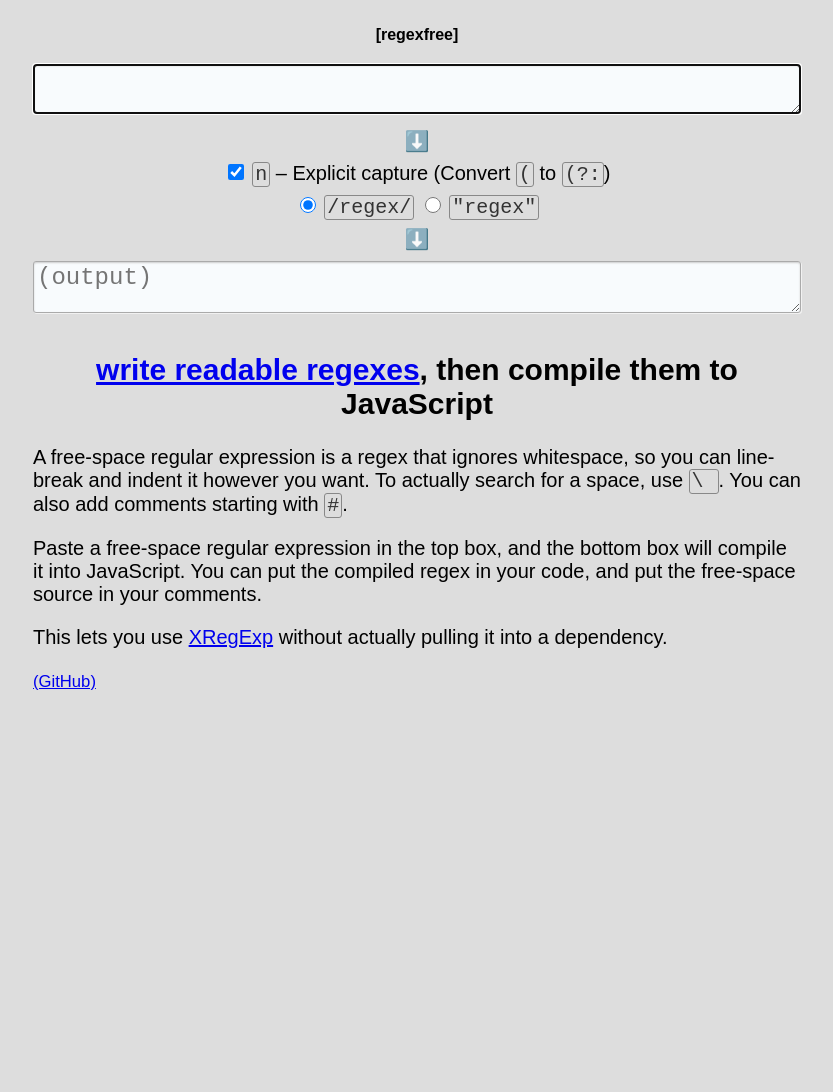
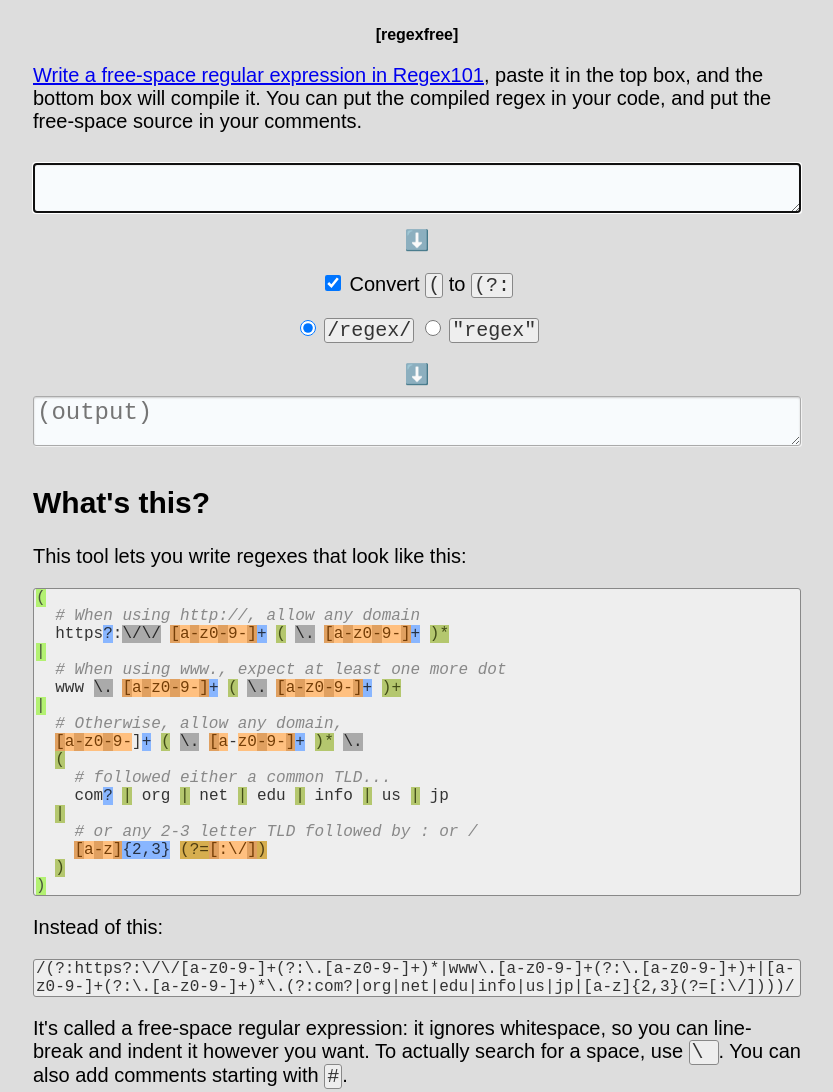
Before and after one commit to Zarel/regexfree, a website: page index.html in a window 1280 px wide. Shown: the top 1092 px of the page, without its empty margins (223-1056 px from the left). Before the commit the page ends 800 px from the top, so only its background shows below. Drawn offline with Linux system fonts and the light colour scheme.

Commit message:
Add example
People will understand much more quickly with an example, I think.

```diff
--- a/index.html
+++ b/index.html
@@ -8,7 +8,7 @@ html, body {
 	margin: 0;
 	padding: 0;
 }
-html, button {
+html {
 	font: 15pt sans-serif;
 	color: black;
 	background: #DDD;
@@ -47,7 +47,7 @@ input[type=checkbox], input[type=radio] {
 .form p {
   margin: 0.4em 0;
 }
-.body p {
+.body {
   text-align: left;
 }
 h1 {
@@ -57,35 +57,75 @@ code {
   border: 1px solid #888;
   border-radius: 3px;
   padding: 0 2px;
+  background: #EEE;
   color: #333;
 }
+.hl { display: block; font-size: 12pt; }
+.hl .comment { background: none; color: #888; font-style: italic; }
+.hl .paren1 { background: #b3f172; color: #48543b; }
+.hl .paren2 { background: #b4c76e; color: #414c17; }
+.hl .literal { background: #aaa; color: #282828; }
+.hl .quantifier { background: #89b6ff; color: #263142; }
+.hl .lookahead { background: #d6ae4f; color: #4e3c11; }
+.hl .set-content { background: #ffc080; color: #753e07; }
+.hl .set-token { background: #e0a060; color: #753e07; }
 </style>
 
 <div class="outer"><div class="main">
   <h1>[regexfree]</h1>
-  <div class="form">
-    <textarea id="input" autofocus></textarea>
+  <div class="body">
+    <p>
+      <a href="https://regex101.com/?flags=gmx" target="_blank">Write a free-space regular expression in Regex101</a>, paste it in the top box, and the bottom box will compile it. You can put the compiled regex in your code, and put the free-space source in your comments.
+    </p>
+  </div>
+  <textarea id="input" autofocus></textarea>
+  <div class="options">
     ⬇️
     <p>
-      <label><input type="checkbox" id="nflag" checked /> <code>n</code> – Explicit capture (Convert <code>(</code> to <code>(?:</code>)</label>
+      <label><input type="checkbox" id="nflag" checked /> Convert <code>(</code> to <code>(?:</code></label>
     </p>
     <p>
       <label><input type="radio" name="outtype" value="literal" id="literalout" checked /> <code>/regex/</code></label>
       <label><input type="radio" name="outtype" value="string" id="stringout" /> <code>"regex"</code></label>
     </p>
     ⬇️
-    <textarea id="output" readonly placeholder="(output)"></textarea>
   </div>
+  <textarea id="output" readonly placeholder="(output)"></textarea>
   <div class="body">
-    <h2><a href="https://regex101.com/?flags=gmx" target="_blank">write readable regexes</a>, then compile them to JavaScript</h2>
+    <h2>What's this?</h2>
     <p>
-      A free-space regular expression is a regex that ignores whitespace, so you can line-break and indent it however you want. To actually search for a space, use <code>\&nbsp;</code>. You can also add comments starting with <code>#</code>.
+      This tool lets you write regexes that look like this:
+    </p>
+    <p><code class="hl">
+      <span class="paren1">(</span><br />
+      &nbsp; <span class="comment"># When using http://, allow any domain</span><br />
+      &nbsp; https<span class="quantifier">?</span>:<span class="literal">\/\/</span> <span class="set-bracket set-token">[</span><span class="set-content">a</span><span class="set-token">-</span><span class="set-content">z0</span><span class="set-token">-</span><span class="set-content">9-</span><span class="set-token">]</span><span class="quantifier">+</span> <span class="paren2">(</span> <span class="literal">\.</span> <span class="set-bracket set-token">[</span><span class="set-content">a</span><span class="set-token">-</span><span class="set-content">z0</span><span class="set-token">-</span><span class="set-content">9-</span><span class="set-token">]</span><span class="quantifier">+</span> <span class="paren2">)*</span><br />
+      <span class="paren1">|</span><br />
+      &nbsp; <span class="comment"># When using www., expect at least one more dot</span><br />
+      &nbsp; www <span class="literal">\.</span> <span class="set-bracket set-token">[</span><span class="set-content">a</span><span class="set-token">-</span><span class="set-content">z0</span><span class="set-token">-</span><span class="set-content">9-</span><span class="set-token">]</span><span class="quantifier">+</span> <span class="paren2">(</span> <span class="literal">\.</span> <span class="set-bracket set-token">[</span><span class="set-content">a</span><span class="set-token">-</span><span class="set-content">z0</span><span class="set-token">-</span><span class="set-content">9-</span><span class="set-token">]</span><span class="quantifier">+</span> <span class="paren2">)+</span><br />
+      <span class="paren1">|</span><br />
+      &nbsp; <span class="comment"># Otherwise, allow any domain,</span><br />
+      &nbsp; <span class="set-bracket set-token">[</span><span class="set-content">a</span><span class="set-token">-</span><span class="set-content">z0</span><span class="set-token">-</span><span class="set-content">9-</span><span class=bracket set-token">]</span><span class=quantifier _1L8oL">+</span> <span class="paren2">(</span> <span class="literal">\.</span> <span class="set-bracket set-token">[</span><span class="set-content">a</span><span class=content set-token">-</span><span class="set-content">z0</span><span class="set-token">-</span><span class="set-content">9-</span><span class="set-token">]</span><span class="quantifier">+</span> <span class="paren2">)*</span> <span class="literal">\.</span><br />
+      &nbsp; <span class="paren2">(</span><br />
+      &nbsp; &nbsp; <span class="comment"># followed either a common TLD...</span><br />
+      &nbsp; &nbsp;  com<span class="quantifier">?</span> <span class="paren2">|</span> org <span class="paren2">|</span> net <span class="paren2">|</span> edu <span class="paren2">|</span> info <span class="paren2">|</span> us <span class="paren2">|</span> jp<br />
+      &nbsp; <span class="paren2">|</span><br />
+      &nbsp; &nbsp; <span class="comment"># or any 2-3 letter TLD followed by : or /</span><br />
+      &nbsp; &nbsp; <span class="set-bracket set-token">[</span><span class="set-content">a</span><span class="set-token">-</span><span class="set-content">z</span><span class="set-token">]</span><span class="quantifier">{2,3}</span> <span class="lookahead">(?=</span><span class="set-bracket set-token">[</span><span class="set-content">:</span><span class="set-content literal">\/</span><span class="set-token">]</span><span class="lookahead">)</span><br />
+      &nbsp; <span class="paren2">)</span><br />
+      <span class="paren1">)</span><br />
+    </code></p>
+    <p>
+      Instead of this:
+    </p>
+    <p><code class="hl">
+      /(?:https?:\/\/[a-z0-9-]+(?:\.[a-z0-9-]+)*|www\.[a-z0-9-]+(?:\.[a-z0-9-]+)+|[a-z0-9-]+(?:\.[a-z0-9-]+)*\.(?:com?|org|net|edu|info|us|jp|[a-z]{2,3}(?=[:\/])))/
+    </code></p>
+    <p>
+      It's called a free-space regular expression: it ignores whitespace, so you can line-break and indent it however you want. To actually search for a space, use <code>\&nbsp;</code>. You can also add comments starting with <code>#</code>.
     </p>
     <p>
-      Paste a free-space regular expression in the top box, and the bottom box will compile it into JavaScript. You can put the compiled regex in your code, and put the free-space source in your comments.
-    </p>
-    <p>
-      This lets you use <a href="https://github.com/slevithan/xregexp" target="_blank">XRegExp</a> without actually pulling it into a dependency.
+      This lets you use <a href="https://github.com/slevithan/xregexp" target="_blank">XRegExp</a> without actually adding it as a dependency.
     </p>
     <p>
       <small><a href="https://github.com/Zarel/regexfree" target="_blank">(GitHub)</a></small>
```
